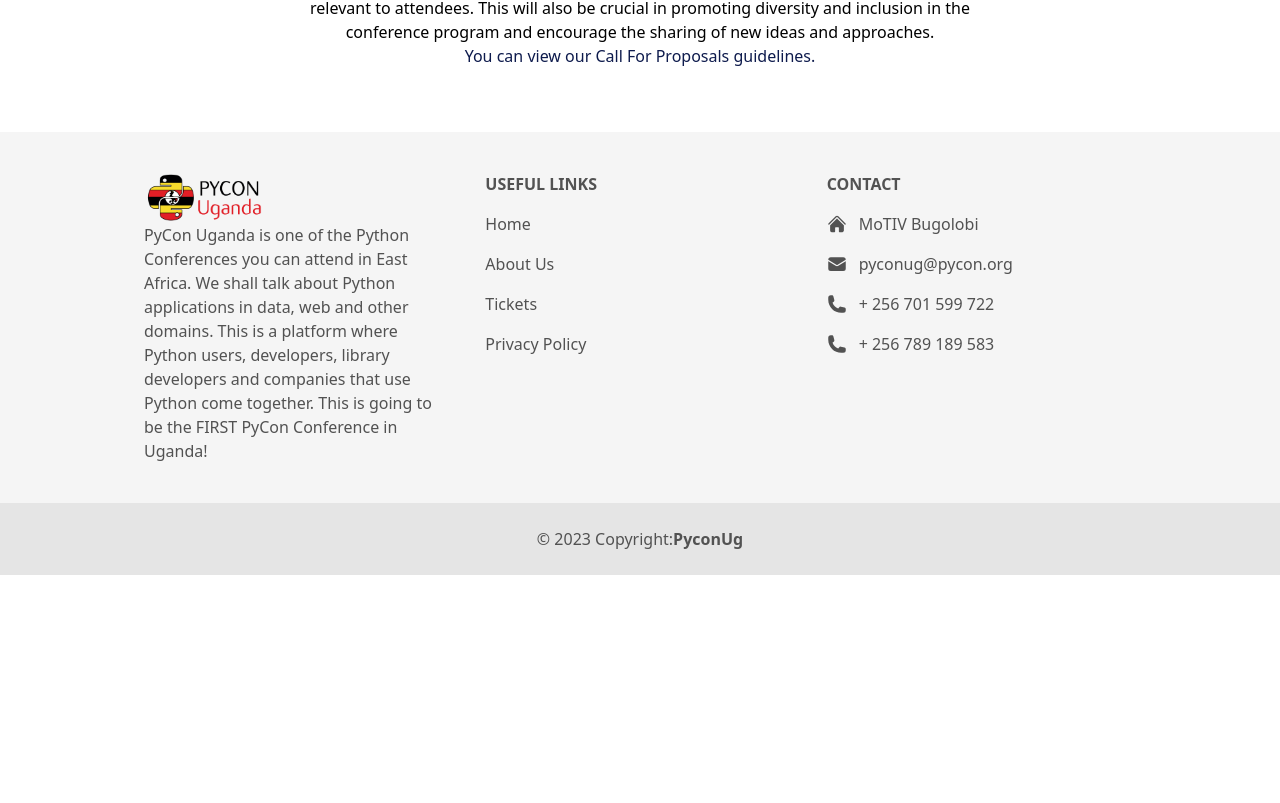
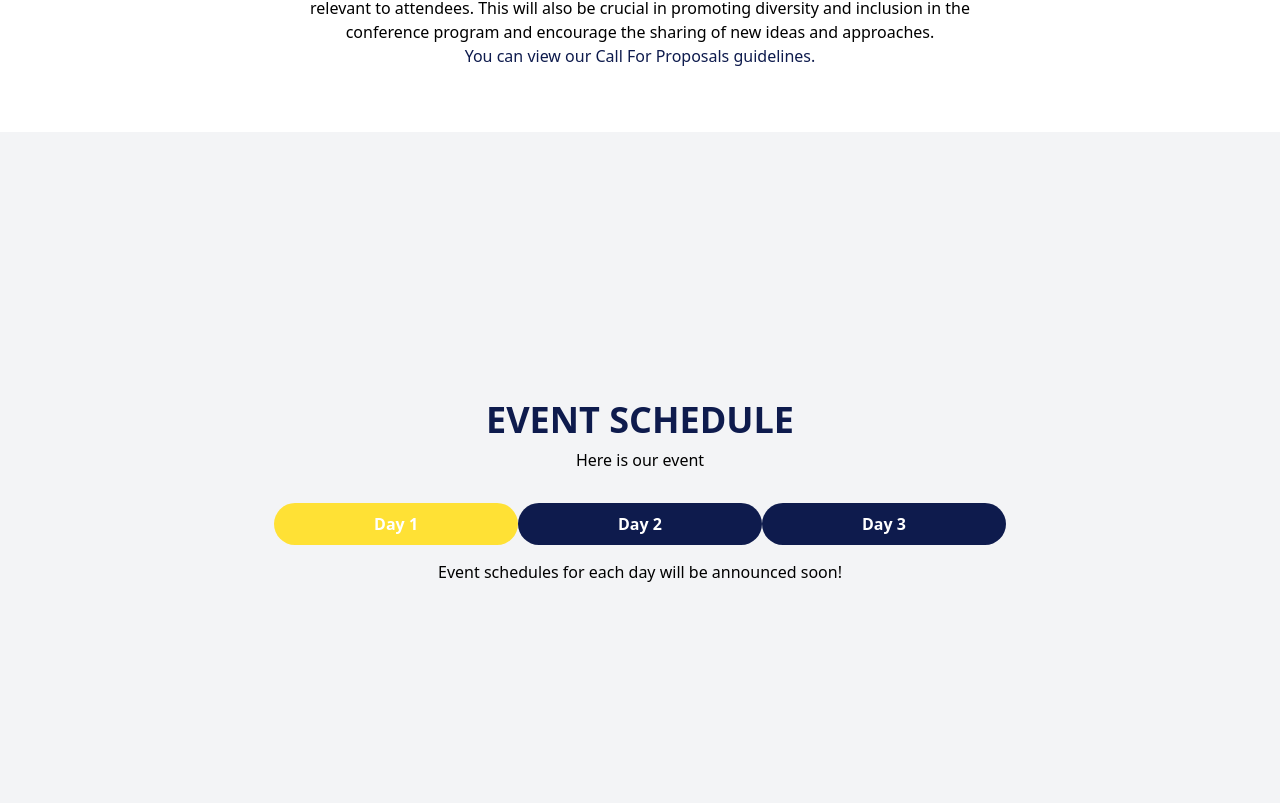
Before and after one commit to PyconUg/ug.pycon.org, a Next.js app: page / in a window 1280 px wide. Shown: the part 1957-2760 px from the top of the page. Before the commit the page ends 2532 px from the top, so only its background shows below. Built offline with nearby package versions, Linux system fonts and the light colour scheme; what tw-elements would draw is missing.

Commit message:
add schedule section to main layout

```diff
--- a/app/page.js
+++ b/app/page.js
@@ -1,6 +1,7 @@
 import HeroSection from "@/components/HeroSection";
 import AboutSection from "@/components/AboutSection";
 import SpeakerSection from "@/components/SpeakerSection";
+import ScheduleSection from "@/components/ScheduleSection";
 
 export default function Home() {
   return (
@@ -8,6 +9,7 @@ export default function Home() {
       <HeroSection />
       <AboutSection />
       <SpeakerSection />
+      <ScheduleSection />
     </main>
   );
 }
```
